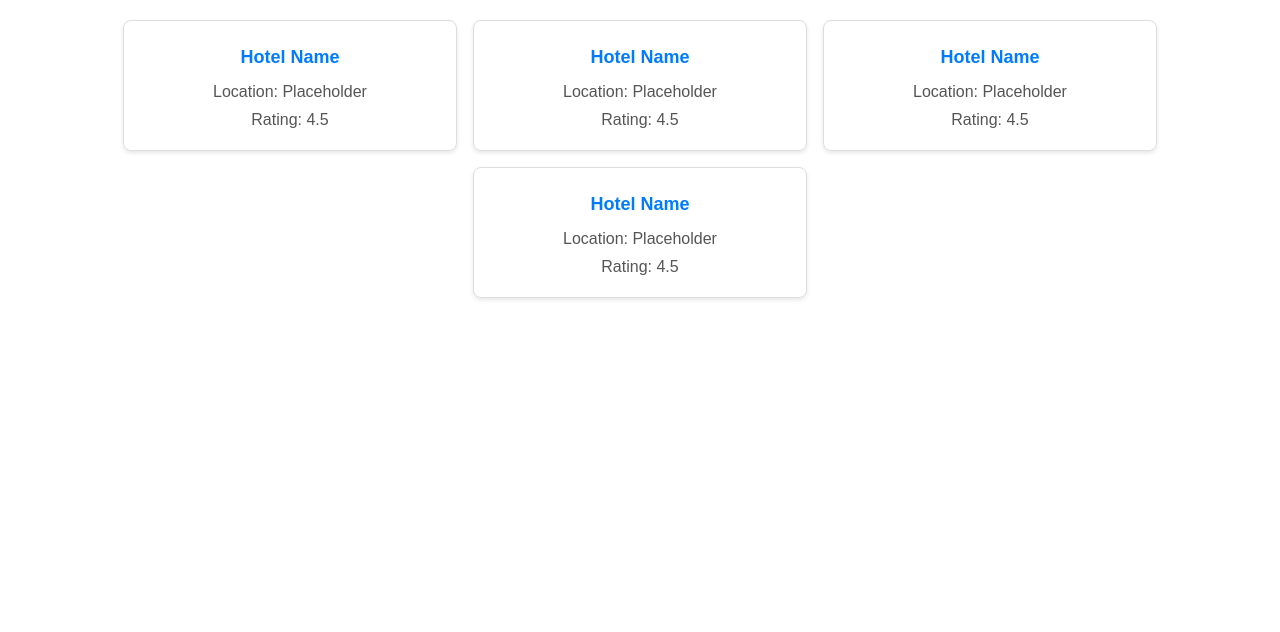
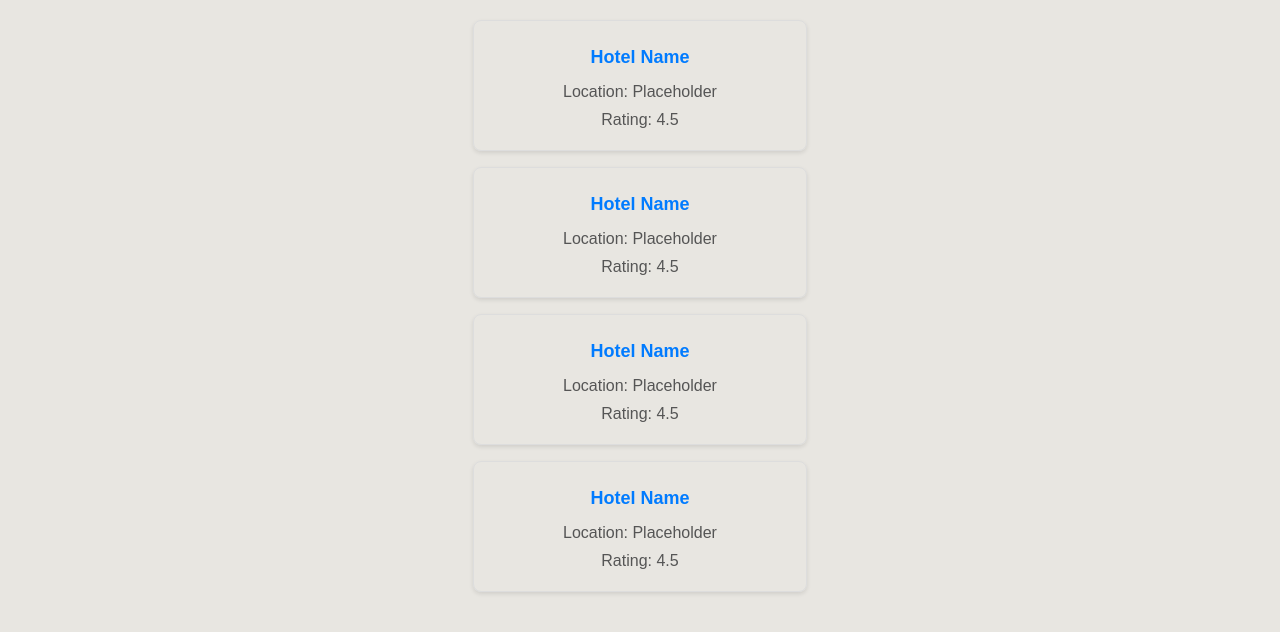
Before and after one commit to kateekate/hotel-spa, a React (Vite) app: page /hotels in a window 1280 px wide. Shown: the top 632 px of the page. Built offline with nearby package versions, Linux system fonts and the light colour scheme.

Commit message:
refactor: update HotelsList layout and add ratings to HotelCard

```diff
--- a/src/pages/HotelsList.tsx
+++ b/src/pages/HotelsList.tsx
@@ -1,21 +1,24 @@
 import styled from "styled-components";
 import { HotelCard } from "../components/HotelCard";
 
-const Container = styled.div`
+const List = styled.div`
   display: flex;
-  flex-wrap: wrap;
-  justify-content: center;
+  flex-direction: column;
+  align-items: center;
   gap: 16px;
+  height: 100vh;
   padding: 20px;
+  background-color: #e8e6e1;
+  color: #1f1b19;
 `;
 
 export const HotelsList: React.FC = () => {
   return (
-    <Container>
-      <HotelCard id={1} />
-      <HotelCard id={2} />
-      <HotelCard id={3} />
-      <HotelCard id={4} />
-    </Container>
+    <List>
+      <HotelCard id={1} rating={4.3} />
+      <HotelCard id={2} rating={5} />
+      <HotelCard id={3} rating={2.5} />
+      <HotelCard id={4} rating={3} />
+    </List>
   );
 };
```
